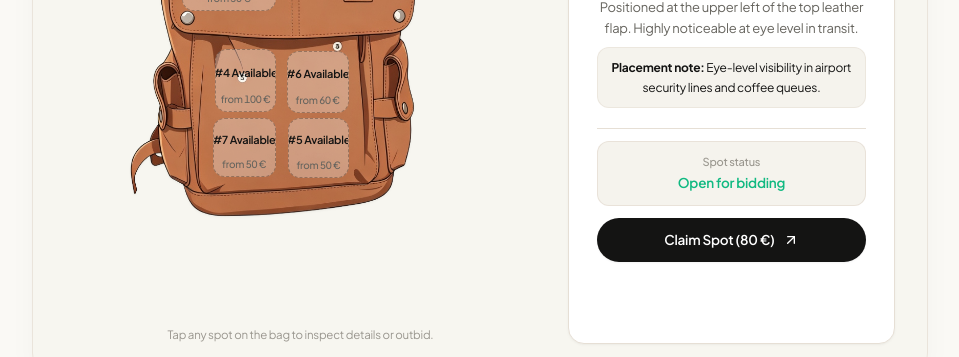
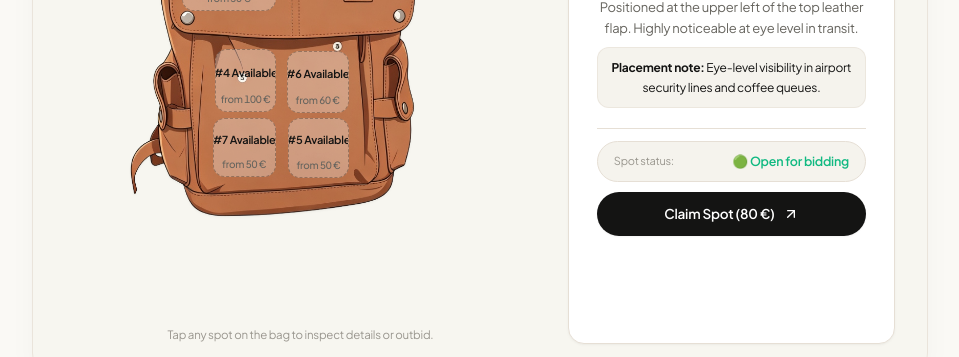
Before and after one commit to LaoulaouZouhir/patchmybackpack, a React (Vite) app: page / in a window 1280 px wide. Shown: the part 760-1117 px from the top of the page, without its empty margins (160-1119 px from the left). Built offline with nearby package versions, Linux system fonts and the light colour scheme; no server answers; the database is empty.

Commit message:
style: replace oversized sponsor card with sleek compact pill matching button height

```diff
--- a/src/components/BackpackVisualizer.tsx
+++ b/src/components/BackpackVisualizer.tsx
@@ -859,36 +859,35 @@ export const BackpackVisualizer: React.FC<BackpackVisualizerProps> = ({
                       </div>
 
                       {/* Current Sponsor & Outbid / Claim Button (Stacked Rows) */}
-                      <div className="pt-3 border-t border-hairline space-y-3">
-                        {/* Sponsor Link Card */}
-                        <div className="rounded-xl bg-surface-100 p-3 border border-hairline/80">
-                          <span className="text-[11px] text-ink-subtle block font-medium">
-                            {activeSpot.bidCount > 0 ? 'Held by' : 'Spot status'}
-                          </span>
+                      <div className="pt-3 border-t border-hairline space-y-2.5">
+                        {/* Compact Sponsor Pill */}
                         {activeSpot.bidCount > 0 && activeSpot.topBidder.brand ? (
                           <a
                             href={activeSpot.topBidder.url}
                             target="_blank"
                             rel="noopener noreferrer"
-                              className="inline-flex items-center gap-2 text-[14px] font-semibold text-ink hover:text-cognac transition-colors truncate mt-1 group"
+                            className="w-full rounded-full bg-surface-100 hover:bg-surface-200 border border-hairline px-4 py-2.5 flex items-center justify-between text-[13px] font-medium text-ink transition-colors group cursor-pointer"
                           >
+                            <div className="flex items-center gap-2.5 min-w-0">
+                              <span className="text-[11px] text-ink-subtle shrink-0">Held by:</span>
                               {(activeSpot.topBidder.logo || getFaviconFromUrl(activeSpot.topBidder.url)) && (
                                 <img
                                   src={activeSpot.topBidder.logo || getFaviconFromUrl(activeSpot.topBidder.url)}
                                   alt={activeSpot.topBidder.brand}
-                                  className="h-4.5 w-4.5 rounded object-contain shrink-0"
+                                  className="h-5 w-5 rounded object-contain shrink-0"
                                   onError={(e) => { e.currentTarget.style.display = 'none'; }}
                                 />
                               )}
-                              <span className="truncate group-hover:underline">{activeSpot.topBidder.brand}</span>
-                              <ExternalLink className="h-3 w-3 text-ink-subtle shrink-0" />
+                              <span className="font-semibold truncate text-ink group-hover:text-cognac">{activeSpot.topBidder.brand}</span>
+                            </div>
+                            <ExternalLink className="h-3.5 w-3.5 text-ink-subtle group-hover:text-cognac shrink-0 ml-2" />
                           </a>
                         ) : (
-                            <span className="text-[13.5px] font-semibold text-accent-green block mt-0.5">
-                              Open for bidding
-                            </span>
+                          <div className="w-full rounded-full bg-surface-100 border border-hairline px-4 py-2.5 flex items-center justify-between text-[13px]">
+                            <span className="text-[11px] text-ink-subtle">Spot status:</span>
+                            <span className="text-[12.5px] font-semibold text-accent-green">🟢 Open for bidding</span>
+                          </div>
                         )}
-                        </div>
 
                         {/* Full-width Outbid / Claim Action Button */}
                         <button
```
Lines whose indentation alone changed are shown as unchanged.
